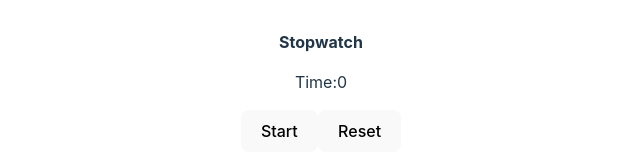
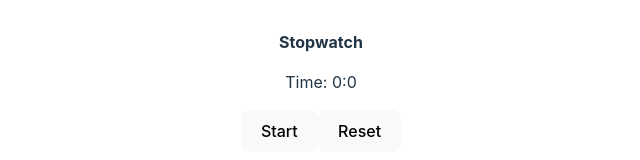
Before and after one commit to Pratik-Tulkane14/counter, a React (Vite) app: page / in a window 1280 px wide. Shown: the part 317-477 px from the top of the page, without its empty margins (319-959 px from the left). Built offline with nearby package versions, Linux system fonts and the light colour scheme.

Commit message:
fix: fix logic of time in minutes

```diff
--- a/src/App.jsx
+++ b/src/App.jsx
@@ -10,6 +10,11 @@ function App() {
     setIsCounterStart(false);
     setCount(0);
   };
+  const formatTime = (seconds) => {
+    const timeInMintes = Math.floor(seconds / 60);
+    const timeInSeconds = seconds % 60;
+    return `${timeInMintes}:${timeInSeconds}`;
+  };
   const handleToggle = () => {
     setIsCounterStart(!isCounterStart);
   };
@@ -17,15 +22,15 @@ function App() {
     let interval;
     if (isCounterStart) {
       interval = setTimeout(() => {
-        setCount((prev)=>prev+1);
+        setCount((prev) => prev + 1);
       }, 1000);
-    } else  {
+    } else {
       clearTimeout(interval);
     }
     return () => {
       clearInterval(interval);
     };
-  }, [isCounterStart,count]);
+  }, [isCounterStart, count]);
   return (
     <div>
       <p
@@ -35,7 +40,7 @@ function App() {
       >
         Stopwatch
       </p>
-      <p>Time:{count}</p>
+      <p>Time: {formatTime(count)}</p>
       <button onClick={() => handleToggle()}>
         {isCounterStart ? "Stop" : "Start"}
       </button>
```
